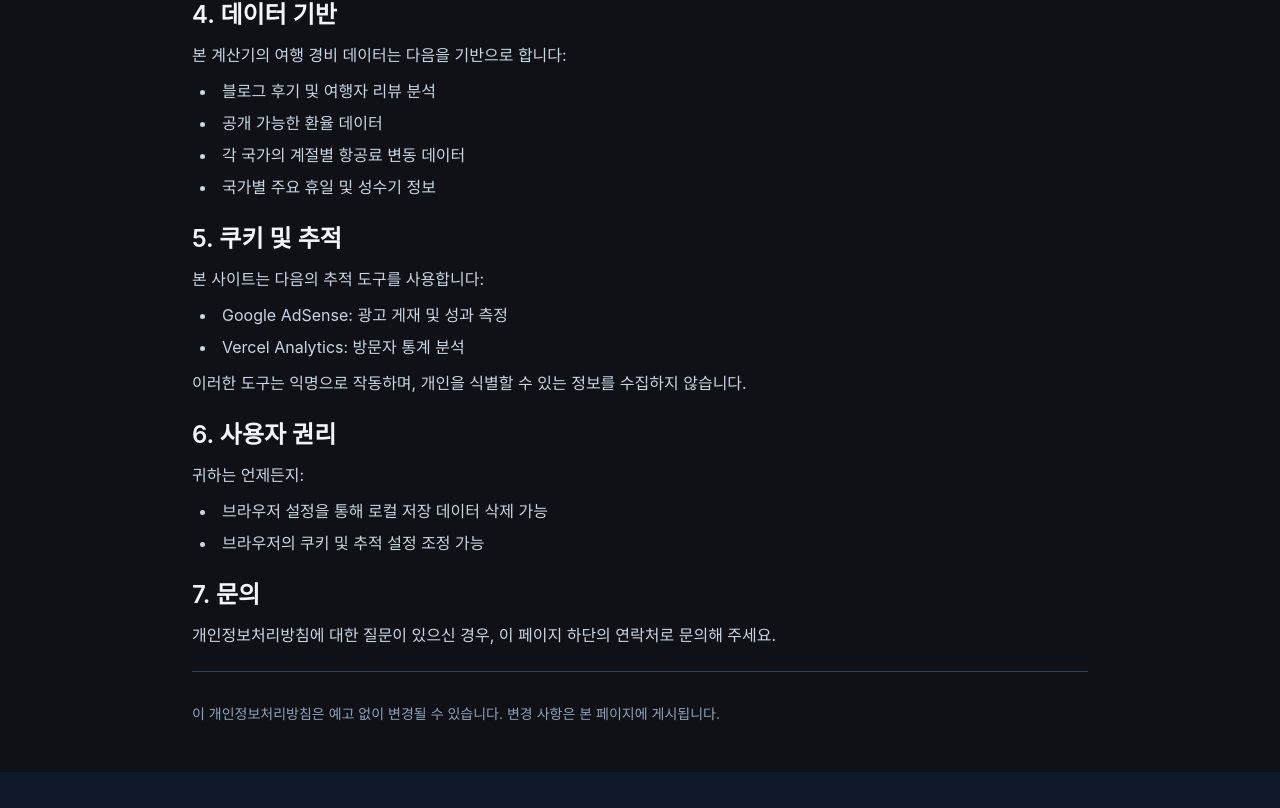
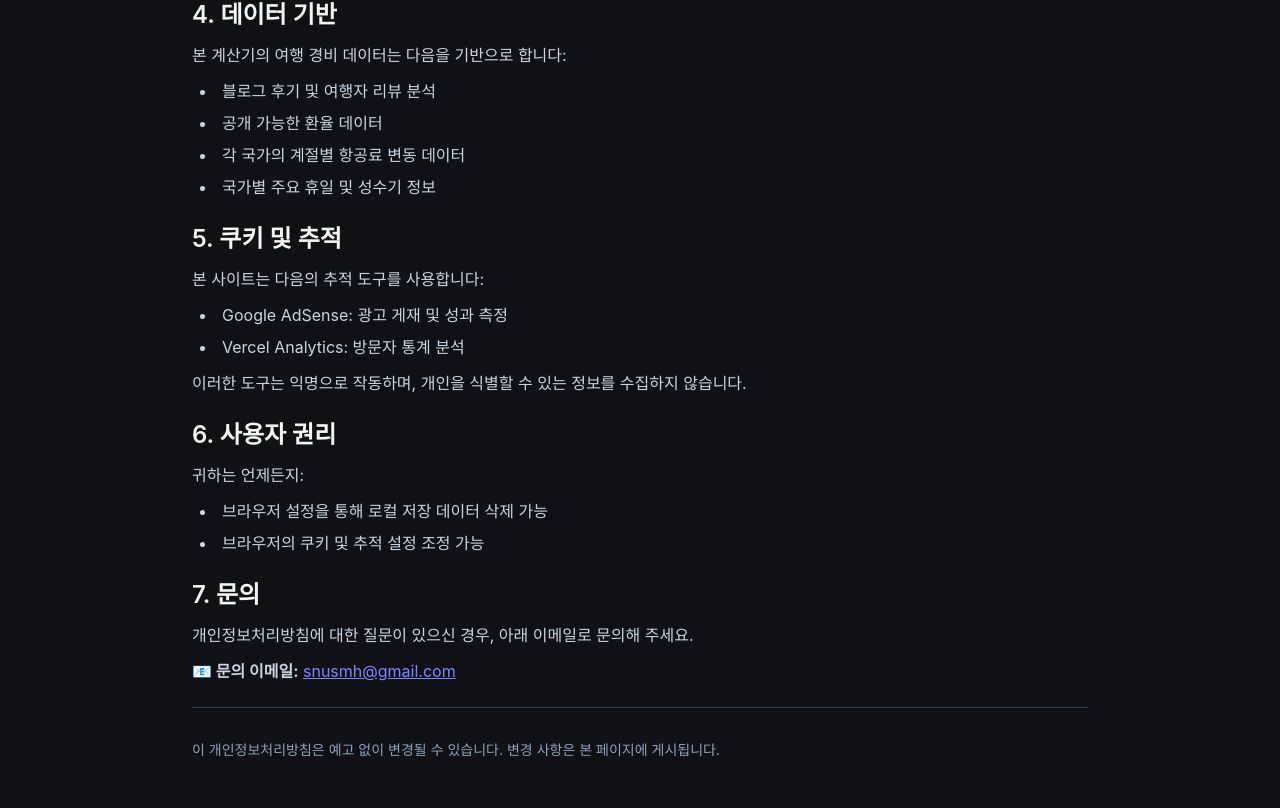
Before and after one commit to aeg6648/travel-expense-calc, a Next.js app: page /privacy in a window 1280 px wide. Shown: the part 685-1493 px from the top of the page. Before the commit the page ends 1457 px from the top, so only its background shows below. Built offline with nearby package versions, Linux system fonts and the light colour scheme.

Commit message:
Add email contact to Privacy Policy

```diff
--- a/src/app/privacy/page.tsx
+++ b/src/app/privacy/page.tsx
@@ -92,7 +92,16 @@ export default function PrivacyPolicy() {
             <h2 className="text-2xl font-semibold text-slate-100">7. 문의</h2>
             <p className="text-slate-300">
               개인정보처리방침에 대한 질문이 있으신 경우,
-              이 페이지 하단의 연락처로 문의해 주세요.
+              아래 이메일로 문의해 주세요.
+            </p>
+            <p className="text-slate-300 mt-3">
+              <strong>📧 문의 이메일:</strong>{' '}
+              <a
+                href="mailto:snusmh@gmail.com"
+                className="text-indigo-400 hover:text-indigo-300 underline"
+              >
+                snusmh@gmail.com
+              </a>
             </p>
           </section>
 
```
